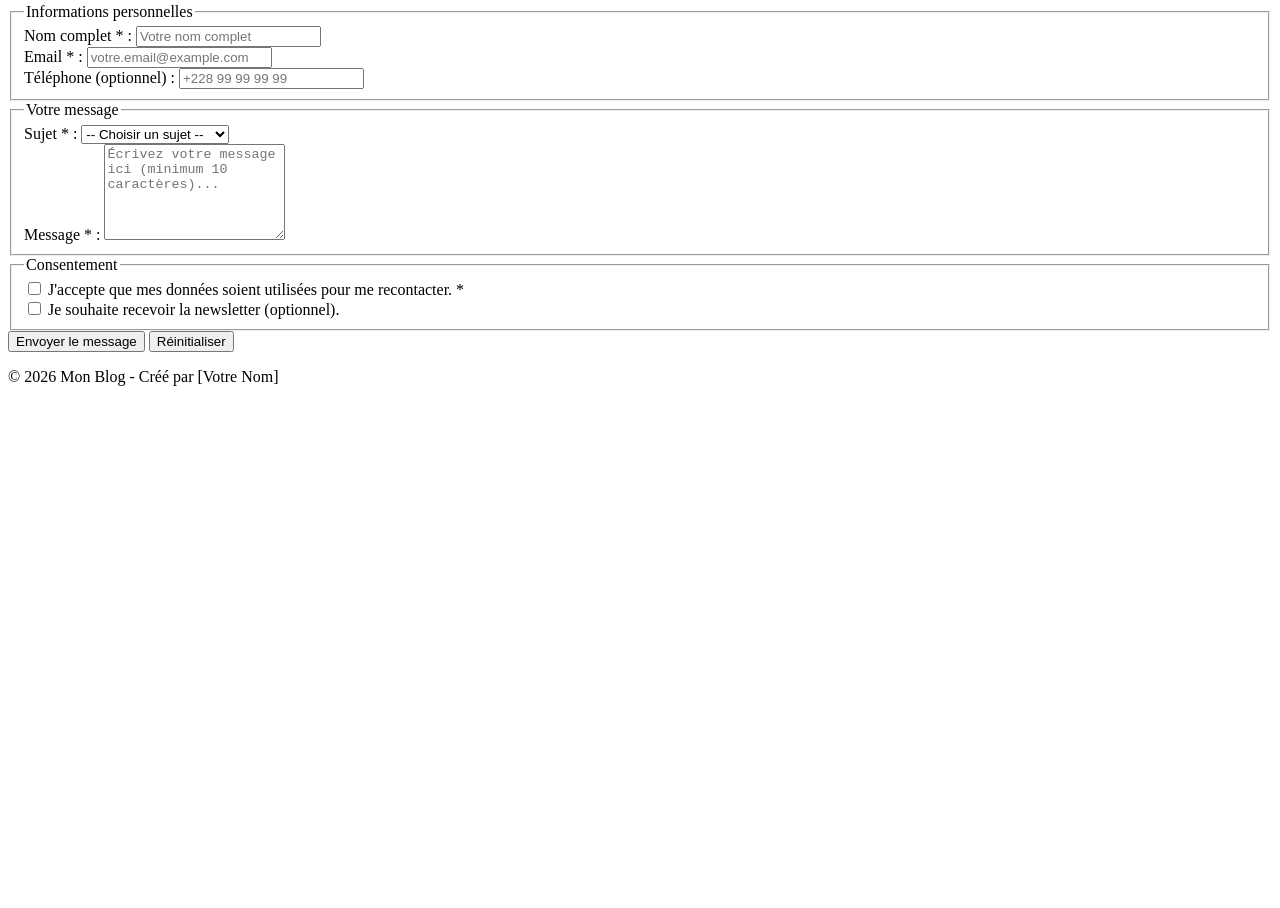
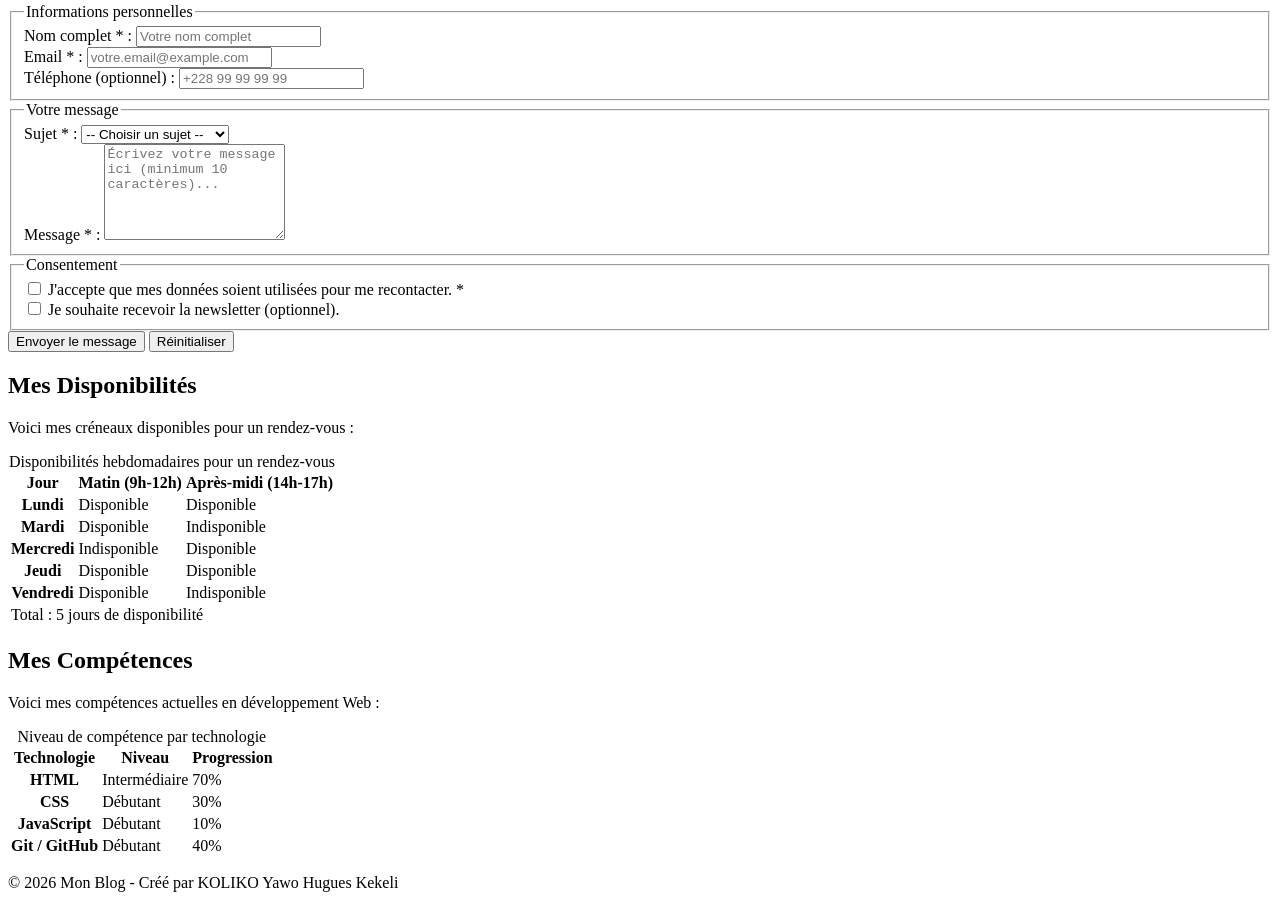
Before and after one commit to KellyleCodeur/ipnet-it130-hugues, a plain HTML site: page contact.html in a window 1280 px wide. Shown: the part 232-1140 px from the top of the page. Before the commit the page ends 800 px from the top, so only its background shows below. Drawn offline with Linux system fonts and the light colour scheme.

Commit message:
Ajout des tableaux de disponibilités et de compétences

```diff
--- a/contact.html
+++ b/contact.html
@@ -94,8 +94,7 @@
                 id="message"
                 name="message"
                 rows="6"
-                placeholder="Écrivez votre message ici (minimum 10
-caractères)..."
+                placeholder="Écrivez votre message ici (minimum 10 caractères)..."
                 required
                 minlength="10"
                 maxlength="1000"
@@ -125,10 +124,92 @@ caractères)..."
             <button type="reset">Réinitialiser</button>
           </div>
         </form>
+        <h2>Mes Disponibilités</h2>
+        <p>Voici mes créneaux disponibles pour un rendez-vous :</p>
+        <table>
+          <caption>
+            Disponibilités hebdomadaires pour un rendez-vous
+          </caption>
+          <thead>
+            <tr>
+              <th scope="col">Jour</th>
+              <th scope="col">Matin (9h-12h)</th>
+              <th scope="col">Après-midi (14h-17h)</th>
+            </tr>
+          </thead>
+          <tbody>
+            <tr>
+              <th scope="row">Lundi</th>
+              <td>Disponible</td>
+              <td>Disponible</td>
+            </tr>
+            <tr>
+              <th scope="row">Mardi</th>
+              <td>Disponible</td>
+              <td>Indisponible</td>
+            </tr>
+            <tr>
+              <th scope="row">Mercredi</th>
+              <td>Indisponible</td>
+              <td>Disponible</td>
+            </tr>
+            <tr>
+              <th scope="row">Jeudi</th>
+              <td>Disponible</td>
+              <td>Disponible</td>
+            </tr>
+            <tr>
+              <th scope="row">Vendredi</th>
+              <td>Disponible</td>
+              <td>Indisponible</td>
+            </tr>
+          </tbody>
+          <tfoot>
+            <tr>
+              <td colspan="3">Total : 5 jours de disponibilité</td>
+            </tr>
+          </tfoot>
+        </table>
+        <h2>Mes Compétences</h2>
+        <p>Voici mes compétences actuelles en développement Web :</p>
+        <table>
+          <caption>
+            Niveau de compétence par technologie
+          </caption>
+          <thead>
+            <tr>
+              <th scope="col">Technologie</th>
+              <th scope="col">Niveau</th>
+              <th scope="col">Progression</th>
+            </tr>
+          </thead>
+          <tbody>
+            <tr>
+              <th scope="row">HTML</th>
+              <td>Intermédiaire</td>
+              <td>70%</td>
+            </tr>
+            <tr>
+              <th scope="row">CSS</th>
+              <td>Débutant</td>
+              <td>30%</td>
+            </tr>
+            <tr>
+              <th scope="row">JavaScript</th>
+              <td>Débutant</td>
+              <td>10%</td>
+            </tr>
+            <tr>
+              <th scope="row">Git / GitHub</th>
+              <td>Débutant</td>
+              <td>40%</td>
+            </tr>
+          </tbody>
+        </table>
       </section>
     </main>
     <footer>
-      <p>© 2026 Mon Blog - Créé par [Votre Nom]</p>
+      <p>© 2026 Mon Blog - Créé par KOLIKO Yawo Hugues Kekeli</p>
     </footer>
   </body>
 </html>
```
